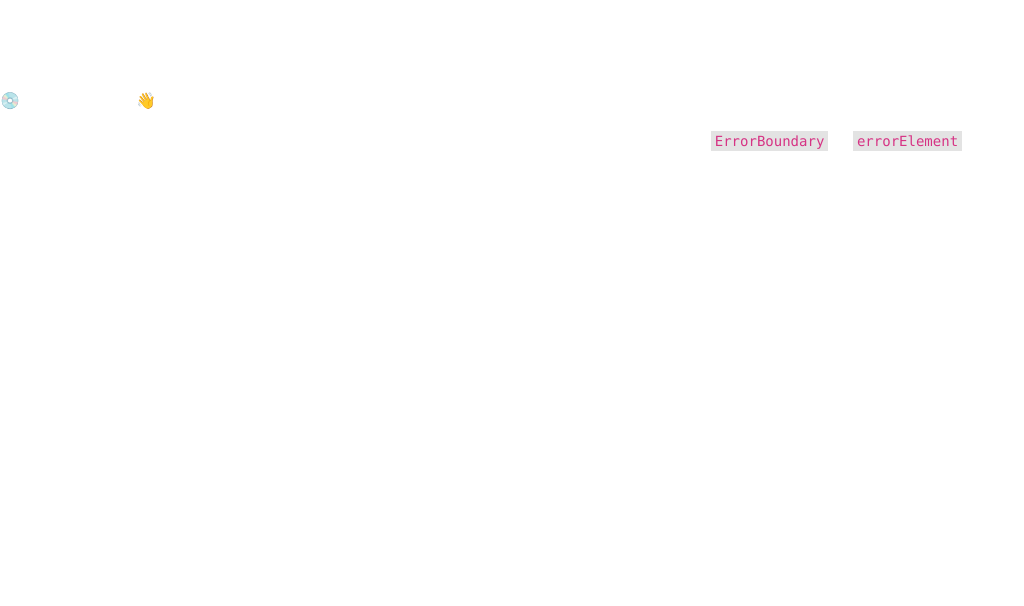
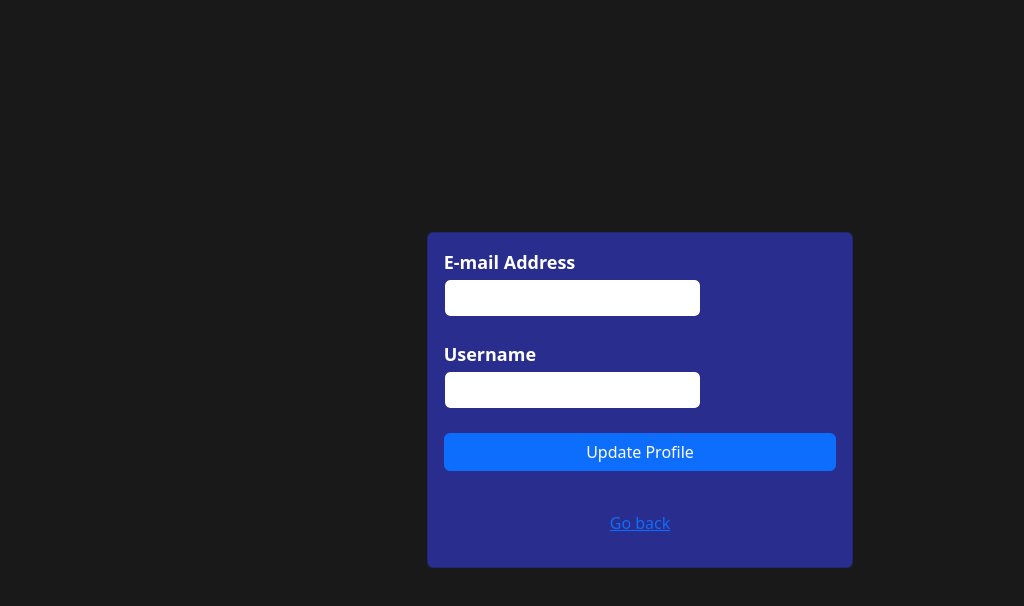
Before and after one commit to Patrik3229/Vizsgaremek_Frontend, a React (Vite) app: page /edit-profile/1 in a window 1280 px wide. Before the commit this address had no page. Shown: the top 606 px of the page, without its empty margins (0-1024 px from the left). Built offline with nearby package versions, Linux system fonts and the light colour scheme.

Commit message:
EditUser progress

```diff
--- /dev/null
+++ b/src/css/EditUser.scoped.css
@@ -0,0 +1,42 @@
+.row {
+    --bs-gutter-x: 0;
+    overflow: auto;
+    height: 100vh;
+}
+
+#updatePage {
+    background-color: rgb(25, 25, 25);
+    color: white;
+}
+
+.card {
+    background-color: #292d8d;
+}
+
+label {
+    font-weight: bold;
+    font-size: large;
+}
+
+li label {
+    font-size: medium;
+    font-weight: normal;
+}
+
+.form-group{
+    margin-bottom: 1.5rem;
+}
+
+#loginCard {
+    background-color: #292d8d;
+}
+
+.mb {
+    margin-bottom: 0.2rem;
+}
+
+.grid-container {
+    display: grid;
+    grid-template-columns: repeat(3, 1fr); /* Creates three columns */
+    grid-gap: 5px; /* Spacing between columns */
+}
--- a/src/main.tsx
+++ b/src/main.tsx
@@ -14,6 +14,7 @@ import CreateRecipe from './routes/CreateRecipe';
 import Profile from './routes/Profile';
 import RecipeView from './routes/RecipeView';
 import EditRecipe from './routes/EditRecipe';
+import EditUser from './routes/EditUser';
 
 const router = createBrowserRouter([
   {
@@ -43,6 +44,10 @@ const router = createBrowserRouter([
   {
     path: "/edit-recipe/:id",
     element: <EditRecipe />
+  },
+  {
+    path: "/edit-profile/:id",
+    element: <EditUser />
   }
 ]);
 
--- /dev/null
+++ b/src/routes/EditUser.tsx
@@ -0,0 +1,75 @@
+import React, { useState, useEffect, useContext } from 'react';
+import { ApiContext } from "../api";
+import '../css/EditUser.scoped.css';
+
+export default function EditUser() {
+    const { currentUser, getToken } = useContext(ApiContext);
+    const [email, setEmail] = useState('');
+    const [username, setUsername] = useState('');
+    const [updateError, setUpdateError] = useState('');
+
+    // Fetch current user data to pre-fill the form
+    useEffect(() => {
+        if (currentUser) {
+            setEmail(currentUser.email);
+            setUsername(currentUser.name);
+        }
+    }, [currentUser]);
+
+    async function handleSubmit(e: React.FormEvent) {
+        e.preventDefault();
+
+        if (!email.match(/^[\w-\.]+@([\w-]+\.)+[\w-]{2,4}$/g)) {
+            setUpdateError("Invalid email format.");
+            return;
+        }
+
+        const updateData = {
+            email,
+            username
+        };
+
+        const token = getToken();
+        const response = await fetch(`http://localhost:3000/users/update${currentUser!.id}`, {
+            method: 'PATCH',
+            headers: {
+                'Content-type': 'application/json',
+                'Authorization': `Bearer ${token}`,
+                'Accept': 'application/json',
+            },
+            body: JSON.stringify(updateData),
+        });
+
+        if (!response.ok) {
+            const errorObj = await response.json();
+            setUpdateError(errorObj.message);
+            return;
+        } else {
+            setUpdateError("Profile updated successfully!");
+        }
+    };
+
+    return <div className="row h-100 w-100" id="updatePage">
+        <div className="col-4 m-auto">
+            <div className="card card-body" id='updateCard'>
+                <form onSubmit={handleSubmit}>
+                    <div className="form-group required">
+                        <label htmlFor="email">E-mail Address</label>
+                        <input type="email" className="form-control text-lowercase" id="email" name="email" value={email} required onChange={e => setEmail(e.currentTarget.value)} />
+                    </div>
+                    <div className="form-group required">
+                        <label htmlFor="username">Username</label>
+                        <input type="text" className="form-control" id="username" name="username" value={username} required onChange={e => setUsername(e.currentTarget.value)} />
+                    </div>
+                    <div className="form-group">
+                        <button className="btn btn-primary w-100" type="submit">Update Profile</button>
+                    </div>
+                </form>
+                {updateError && <p className="text-danger">{updateError}</p>}
+                <p className="pt-3 text-center">
+                    <a href="/">Go back</a>
+                </p>
+            </div>
+        </div>
+    </div>
+}
--- a/src/routes/Profile.tsx
+++ b/src/routes/Profile.tsx
@@ -125,7 +125,8 @@ export default function Profile() {
                             <h1>User profile: {userProfile.name}</h1>
                             <h4 id="role">Role: {userProfile.role.charAt(0).toUpperCase() + userProfile.role.slice(1)}</h4>
                             {isOwnProfile ? (
-                                <button className="btn btn-primary w-100 mb-3">Edit My Profile</button>
+                                <><a href={`/edit-profile/${currentUser!.id}`}> <button className="btn btn-primary w-100 mb-3">Edit My Profile</button></a></>
+
                             ) : (
                                 <NeedsRole role='manager'>
                                     <button className="btn btn-primary w-100">Edit User</button>
```
